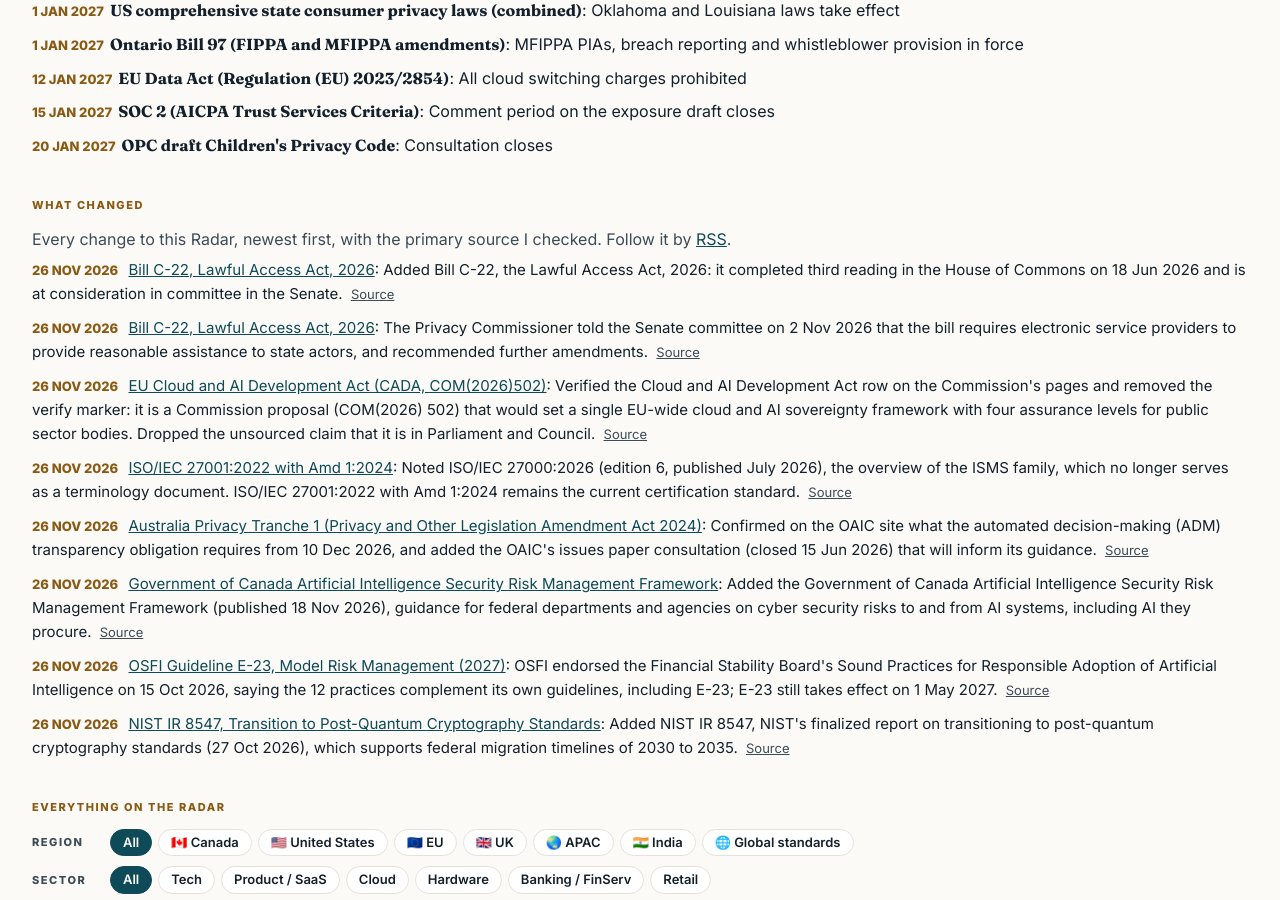
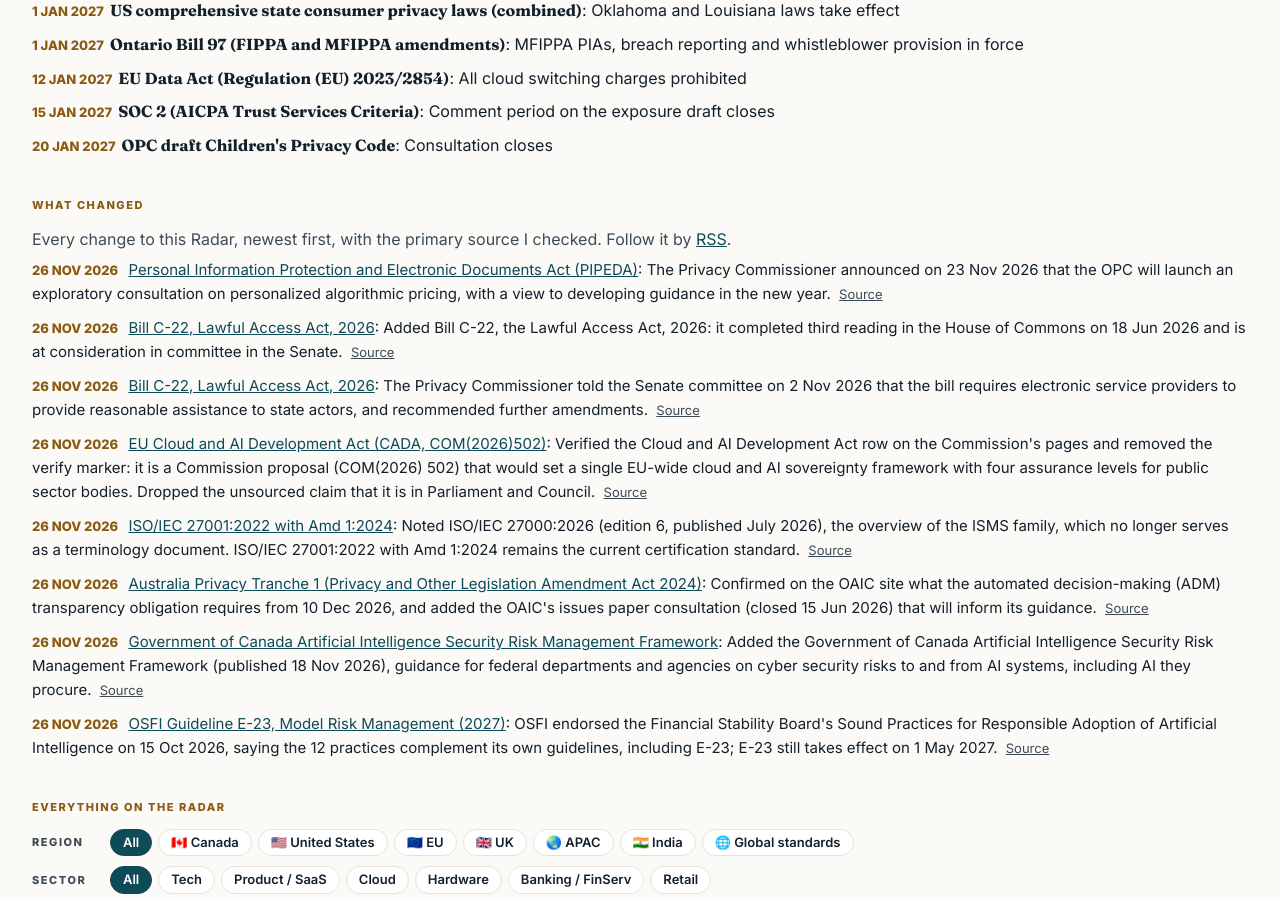
Before and after one commit to grc-with-sjo/grc-insights, a Jekyll site: the page built from radar.html, in a window 1280 px wide and 900 px high, scrolled down 770 px. Built offline with Jekyll 4.4.1, drawn with Linux system fonts in a browser that asks for light colours; some of the changed text lies outside the part shown.

Commit message:
radar: OPC announces consultation on personalized algorithmic pricing
Verified on priv.gc.ca, read 2026-11-26. PIPEDA last_reviewed unchanged.

Co-Authored-By: Claude Opus 5.5 <noreply@anthropic.com>

```diff
--- a/_data/radar_changes.yml
+++ b/_data/radar_changes.yml
@@ -1,5 +1,10 @@
 # Public "What changed" log for the Regulation Radar (newest first). Shown on /radar/ and in /radar/changes.xml.
 # Add an entry only after reading the primary source; `source` is that primary page.
+- date: "2026-11-26"
+  id: ca-pipeda
+  change: "The Privacy Commissioner announced on 23 Nov 2026 that the OPC will launch an exploratory consultation on personalized algorithmic pricing, with a view to developing guidance in the new year."
+  source: "https://www.priv.gc.ca/en/opc-news/news-and-announcements/2026/nr-c_261123/"
+  quote: "Commissioner Dufresne announced that the OPC will be launching an exploratory consultation on personal algorithmic pricing with a view to developing guidance in the new year."
 - date: "2026-11-26"
   id: ca-bill-c22
   change: "Added Bill C-22, the Lawful Access Act, 2026: it completed third reading in the House of Commons on 18 Jun 2026 and is at consideration in committee in the Senate."
--- a/_data/tracker.yml
+++ b/_data/tracker.yml
@@ -9,6 +9,7 @@
   key_dates:
     - { date: "2026-06-15", what: "Bill C-36 introduced to replace PIPEDA; no repeal date set" }
     - { date: "2026-08-28", what: "OPC files Federal Court application against Google, as the Commissioner cannot issue binding orders" }
+    - { date: "2026-11-23", what: "Privacy Commissioner announces an exploratory consultation on personalized algorithmic pricing, with a view to developing guidance in the new year" }
   sectors: [tech, saas, cloud, hardware, banking, retail]
   applies_to_me: high
   summary: "Federal private-sector privacy law; stays in force while C-36 sits at first reading. The Commissioner cannot issue binding orders, so enforcement runs through findings and Federal Court applications."
```
